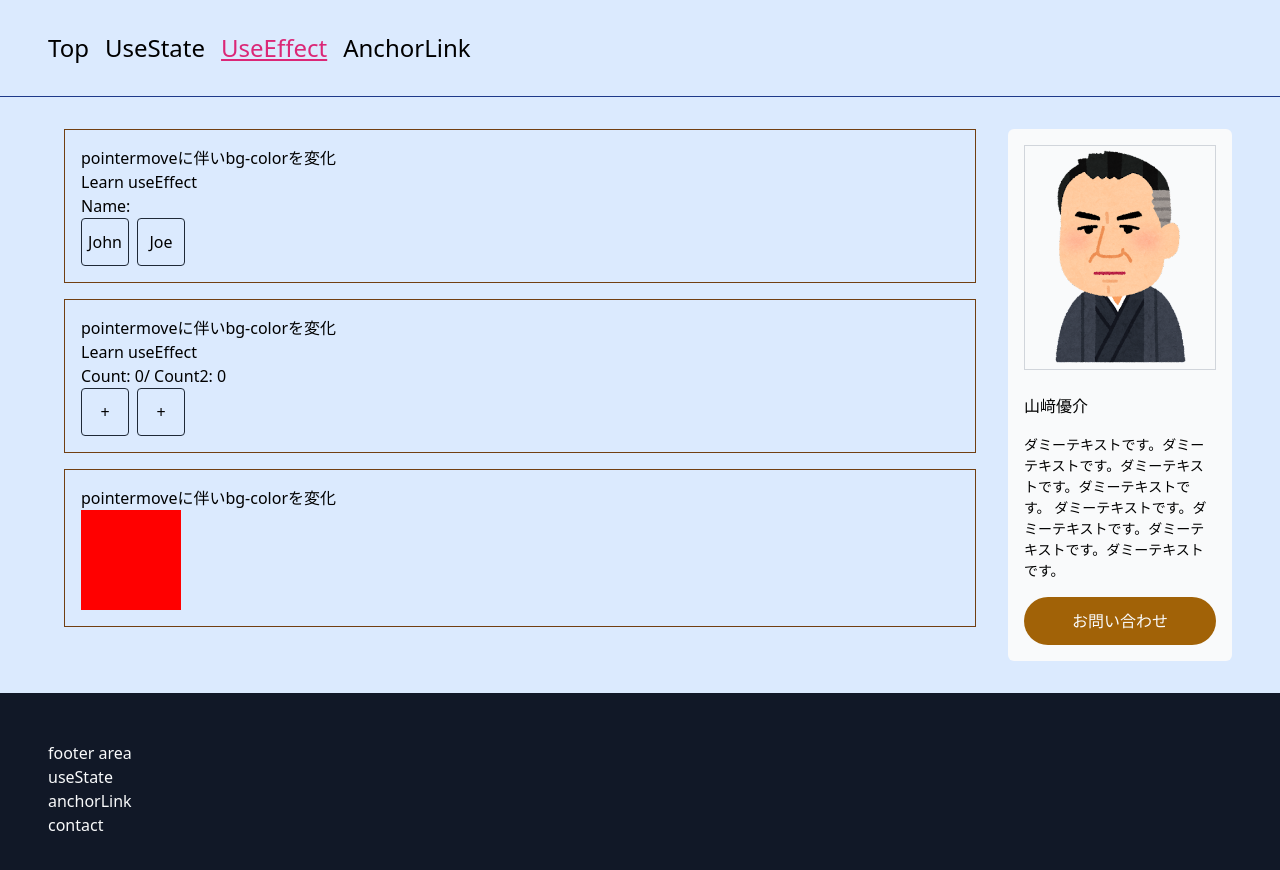
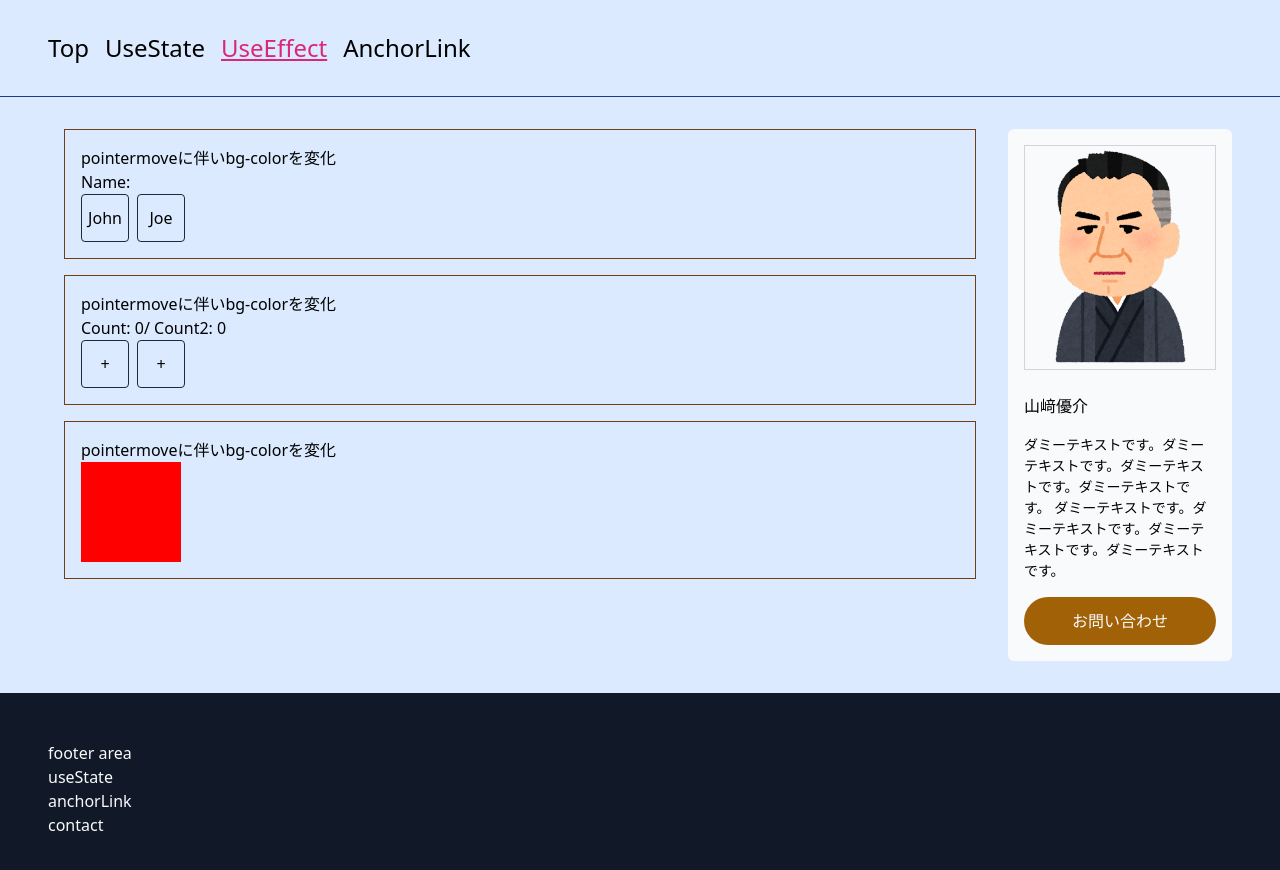
Before and after one commit to yyamazaki1732/try-next, a Next.js app: page /useEffect in a window 1280 px wide. Shown: the top 870 px of the page. Built offline with nearby package versions, Linux system fonts and the light colour scheme.

Commit message:
add: entry point

```diff
--- a/src/components/layout.tsx
+++ b/src/components/layout.tsx
@@ -1,6 +1,4 @@
-import Header from "@/components/pages/common/header";
-import AsideBar from "@/components/pages/common/asideBar";
-import Footer from "@/components/pages/common/footer";
+import { Header, Footer, AsideBar } from "@/components/pages/common/index";
 
 export default function Layout({ children }) {
   return (
--- /dev/null
+++ b/src/components/pages/common/codeBox.tsx
@@ -0,0 +1,8 @@
+export default function CodeBox({ heading, children }) {
+  return (
+    <div className="p-4 border border-yellow-900 [&:not(:first-child)]:mt-4">
+      <h2>{heading}</h2>
+      {children}
+    </div>
+  );
+}
--- a/src/components/pages/common/header.tsx
+++ b/src/components/pages/common/header.tsx
@@ -1,6 +1,6 @@
 import { Links } from "@/components/parts/headerLink";
 
-export default function Footer() {
+export default function Header() {
   return (
     <header className="py-8 px-12 text-2xl border-b border-blue-900">
       <nav className="flex gap-x-4">
--- /dev/null
+++ b/src/components/pages/common/index.tsx
@@ -0,0 +1,3 @@
+export { default as AsideBar } from "@/components/pages/common/asideBar";
+export { default as Footer } from "@/components/pages/common/footer";
+export { default as Header } from "@/components/pages/common/header";
--- a/src/components/pages/useEffect/counter.tsx
+++ b/src/components/pages/useEffect/counter.tsx
@@ -21,7 +21,6 @@ export default function Counter() {
 
   return (
     <div>
-      <h1>Learn useEffect</h1>
       <p>
         Count: {count}/ Count2: {count2}
       </p>
--- /dev/null
+++ b/src/components/pages/useEffect/index.tsx
@@ -0,0 +1,3 @@
+export { default as BgChange } from "@/components/pages/useEffect/bgChange";
+export { default as Counter } from "@/components/pages/useEffect/counter";
+export { default as NameChange } from "@/components/pages/useEffect/nameChange";
--- a/src/components/pages/useEffect/nameChange.tsx
+++ b/src/components/pages/useEffect/nameChange.tsx
@@ -31,8 +31,7 @@ export default function NameChange() {
 
   return (
     <div className="App">
-      <h1>Learn useEffect</h1>
-      <h2>Name:{`${name.firstName} ${name.lastName}`}</h2>
+      <p>Name:{`${name.firstName} ${name.lastName}`}</p>
       <div className="grid grid-cols-2 w-max gap-x-2">
         <ChangeButton func={() => handleFirstName("John")}>John</ChangeButton>
         <ChangeButton func={() => handleLastName("Joe")}>Joe</ChangeButton>
--- a/src/pages/useEffect/index.tsx
+++ b/src/pages/useEffect/index.tsx
@@ -1,23 +1,22 @@
-import BgChange from "@/components/pages/useEffect/bgChange";
-import Counter from "@/components/pages/useEffect/counter";
-import NameChange from "@/components/pages/useEffect/nameChange";
+import {
+  NameChange,
+  Counter,
+  BgChange,
+} from "@/components/pages/useEffect/index";
+import CodeBox from "@/components/pages/common/codeBox";
 
 export default function useEffect() {
   return (
     <>
-      <div className="p-4 border border-yellow-900 [&:not(:first-child)]:mt-4">
-        <h2>pointermoveに伴いbg-colorを変化</h2>
+      <CodeBox heading="pointermoveに伴いbg-colorを変化">
         <NameChange />
-      </div>
-      <div className="p-4 border border-yellow-900 [&:not(:first-child)]:mt-4">
-        <h2>pointermoveに伴いbg-colorを変化</h2>
+      </CodeBox>
+      <CodeBox heading="pointermoveに伴いbg-colorを変化">
         <Counter />
-      </div>
-
-      <div className="p-4 border border-yellow-900 [&:not(:first-child)]:mt-4">
-        <h2>pointermoveに伴いbg-colorを変化</h2>
+      </CodeBox>
+      <CodeBox heading="pointermoveに伴いbg-colorを変化">
         <BgChange />
-      </div>
+      </CodeBox>
     </>
   );
 }
--- a/src/pages/useState/index.tsx
+++ b/src/pages/useState/index.tsx
@@ -1,4 +1,5 @@
 import UseState from "@/components/pages/useState/useState";
+import CodeBox from "@/components/pages/common/codeBox";
 
 export default function Page() {
   return (
```
